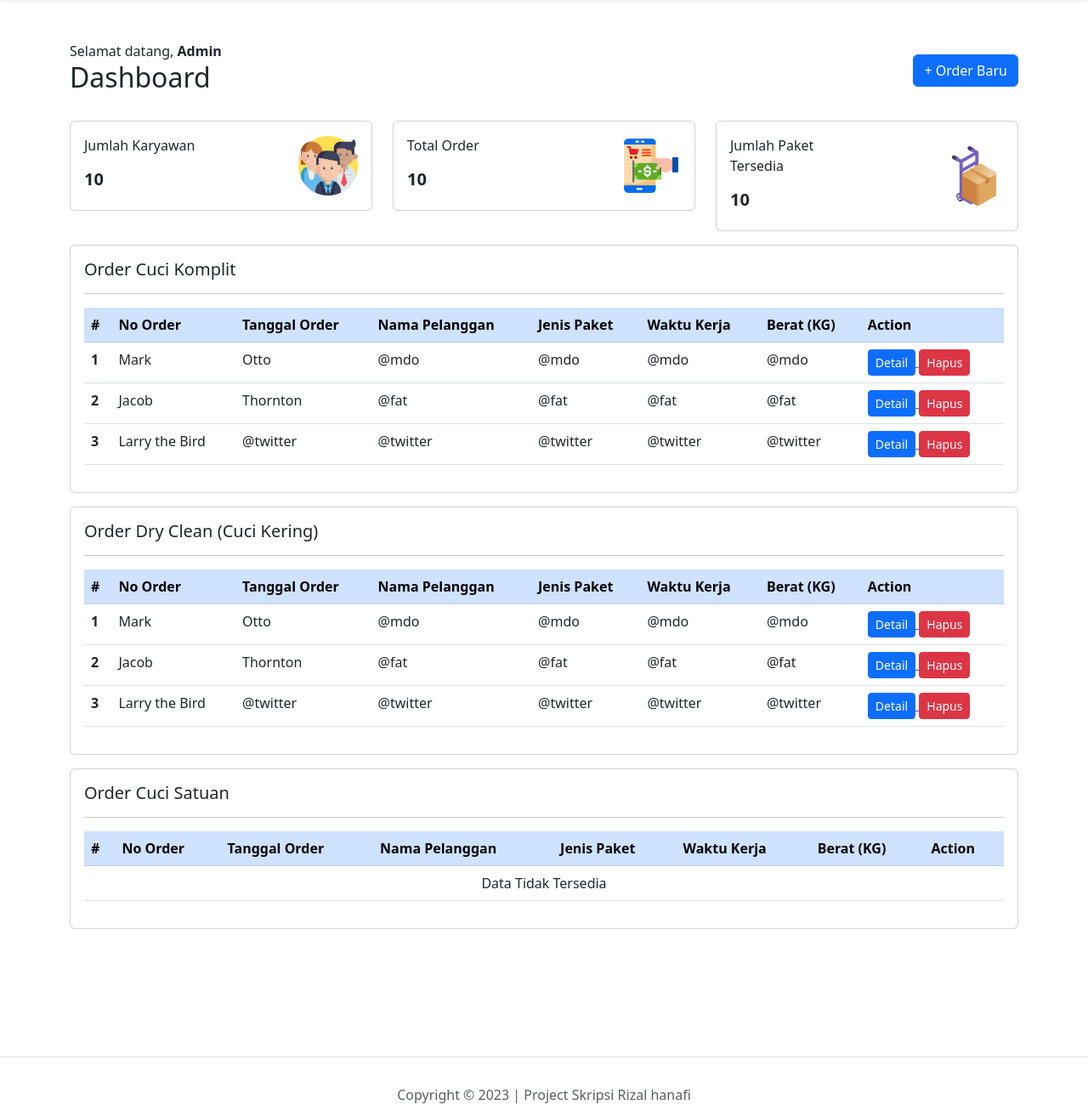
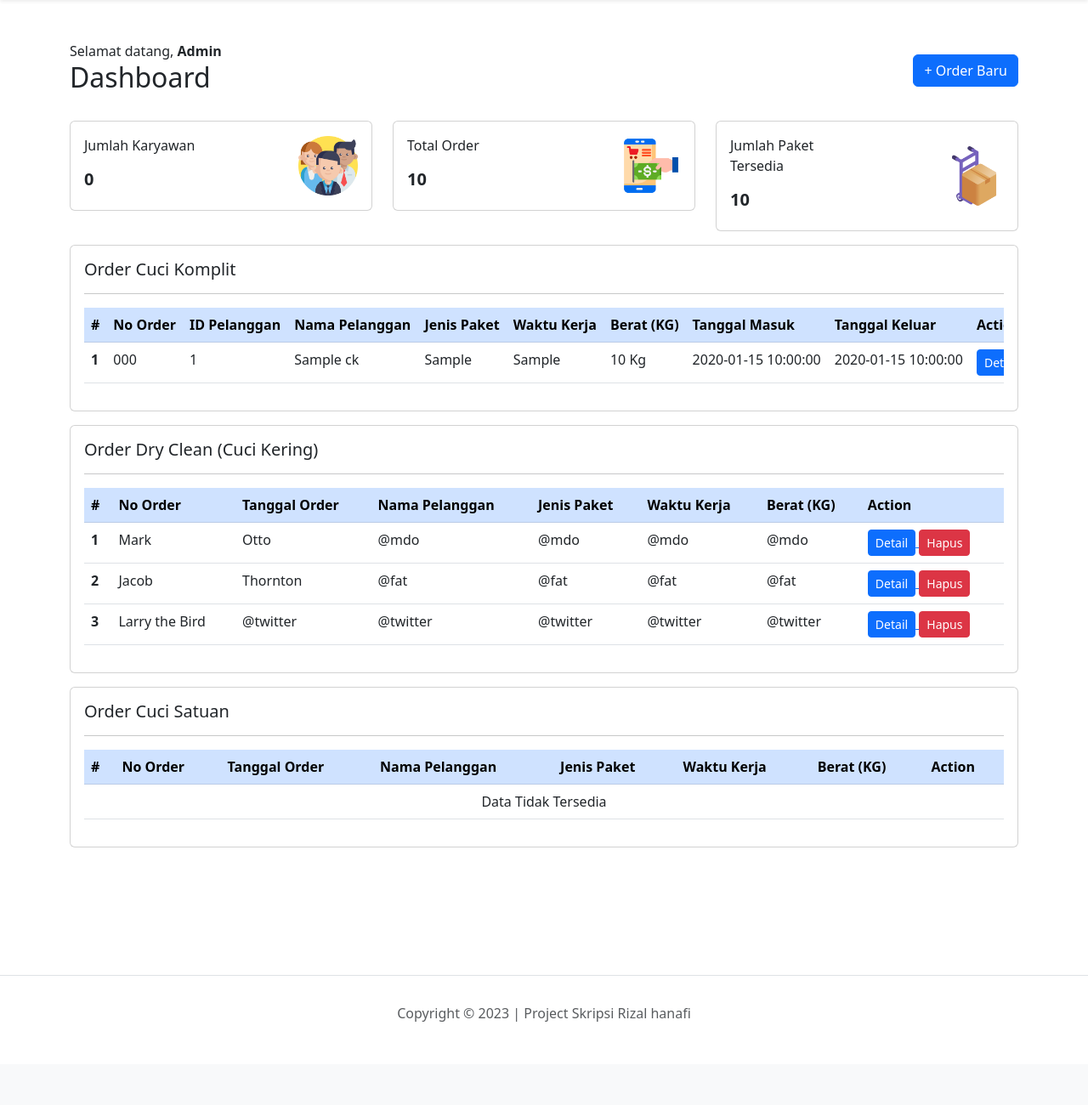
Before and after one commit to rudihardianto/website-laundry-php-native, a PHP site: page /laundry_rizal_skripsi/ in a window 1280 px wide. Shown: the part 58-1358 px from the top of the page at 85% size. After the commit the page ends 1260 px from the top, so only its background shows below. Run offline with PHP 8.4, Linux system fonts and the light colour scheme; tables that the repository leaves empty or names only in its code hold one stand-in row (values such as "Sample post").

Commit message:
CRUD order cuci komplit

```diff
--- a/_functions.php
+++ b/_functions.php
@@ -294,4 +294,65 @@ function delete_cs($del_cs)
     return mysqli_affected_rows($db);
 }
 /* END: CRUD Cuci Satuan */
-?>
+
+// Order
+function order_ck($order_ck)
+{
+    global $db;
+
+    $id_pel     = htmlspecialchars($order_ck['id_pel_ck']);
+    $nama_pel   = htmlspecialchars($order_ck['nama_pel_ck']);
+    $no_telp    = htmlspecialchars($order_ck['no_telp_ck']);
+    $alamat     = htmlspecialchars($order_ck['alamat_ck']);
+    $jns_pkt    = htmlspecialchars($order_ck['jenis_paket_ck']);
+    $berat_qty  = htmlspecialchars($order_ck['berat_qty_ck']);
+    $tgl_masuk  = htmlspecialchars($order_ck['tgl_masuk_ck']);
+    $tgl_keluar = htmlspecialchars($order_ck['tgl_keluar_ck']);
+    $ket        = htmlspecialchars($order_ck['keterangan_ck']);
+
+    // Ambil data id pelanggan dari tabel master
+    $id_pel_ck = mysqli_query($db, "SELECT * FROM master WHERE id_pelanggan = '$id_pel'");
+    if (mysqli_num_rows($id_pel_ck) === 1) {
+        $result_ck = mysqli_fetch_assoc($id_pel_ck);
+
+        $id_pel_ck = $result_ck['id_pelanggan'];
+    }
+
+    // Ambil data dari tabel daftar paket cuci komplit
+    $pkt_ck = mysqli_query($db, "SELECT * FROM tb_cuci_komplit WHERE nama_paket_ck = '$jns_pkt'");
+
+    if (mysqli_num_rows($pkt_ck) === 1) {
+
+        $result_ck = mysqli_fetch_assoc($pkt_ck);
+
+        $wkt_kerja_ck  = $result_ck['waktu_kerja_ck'];
+        $tarif_perkilo = $result_ck['tarif_ck'];
+        $total_bayar   = $berat_qty * $result_ck['tarif_ck'];
+
+        /* Generate nomor order */
+        $str      = uniqid();
+        $limitNum = substr($str, 0, 7);
+        $orderNum = 'CK-'.strtoupper($limitNum);
+    }
+
+    $insert_ck = "INSERT INTO tb_order_ck VALUES(
+		null,'$orderNum',' $id_pel_ck','$nama_pel','$no_telp','$alamat',
+		'$jns_pkt','$wkt_kerja_ck','$berat_qty','$tarif_perkilo',
+		'$tgl_masuk','$tgl_keluar','$total_bayar',
+		'$ket' )";
+    mysqli_query($db, $insert_ck);
+
+    header("refresh:3"); // refresh halaman 3 detik setelah update data
+
+    return mysqli_affected_rows($db);
+}
+
+// Hapus Daftar Orderan Cuci Kering
+function del_or_ck($or_numb_ck)
+{
+    global $db;
+    $del_query_ck = "DELETE FROM tb_order_ck WHERE or_ck_number='$or_numb_ck'";
+    mysqli_query($db, $del_query_ck);
+
+    return mysqli_affected_rows($db);
+}
--- a/daftar_order/daf_or_ck.php
+++ b/daftar_order/daf_or_ck.php
@@ -13,66 +13,47 @@
                                     <tr class="table-primary">
                                         <th scope="col">#</th>
                                         <th scope="col">No Order</th>
-                                        <th scope="col">Tanggal Order</th>
+                                        <th scope="col">ID Pelanggan</th>
                                         <th scope="col">Nama Pelanggan</th>
                                         <th scope="col">Jenis Paket</th>
                                         <th scope="col">Waktu Kerja</th>
                                         <th scope="col">Berat (KG)</th>
+                                        <th scope="col">Tanggal Masuk</th>
+                                        <th scope="col">Tanggal Keluar</th>
                                         <th scope="col">Action</th>
                                     </tr>
                                 </thead>
                                 <tbody>
+                                    <?php $cuci_komplit = query("SELECT * FROM tb_order_ck ORDER BY id_order_ck DESC");
+                                    if (!empty($cuci_komplit)): ?>
+                                    <?php $no = 1;foreach ($cuci_komplit as $ck): ?>
                                     <tr>
-                                        <th scope="row">1</th>
-                                        <td>Mark</td>
-                                        <td>Otto</td>
-                                        <td>@mdo</td>
-                                        <td>@mdo</td>
-                                        <td>@mdo</td>
-                                        <td>@mdo</td>
+                                        <th scope="row"><?=$no++;?></th>
+                                        <td><?=$ck['or_ck_number'];?></td>
+                                        <td><?=$ck['id_pelanggan_ck'];?></td>
+                                        <td><?=$ck['nama_pel_ck'];?></td>
+                                        <td><?=$ck['jenis_paket_ck'];?></td>
+                                        <td><?=$ck['wkt_krj_ck'];?></td>
+                                        <td><?=$ck['berat_qty_ck'].' Kg';?></td>
+                                        <td><?=$ck['tgl_masuk_ck'];?></td>
+                                        <td><?=$ck['tgl_keluar_ck'];?></td>
                                         <td>
-                                            <a href="<?=url('detail_order/detail_ck/detail_order_ck.php');?>">
+                                            <a
+                                                href="<?=url('detail_order/detail_ck/detail_order_ck.php?or_ck_number=')?><?=$ck['or_ck_number']?>">
                                                 <button type="button" class="btn btn-primary btn-sm">Detail</button>
                                             </a>
-                                            <a href="">
-                                                <button type="button" class="btn btn-danger btn-sm">Hapus</button>
+                                            <a href="<?=url('daftar_order/hapus_ck.php?or_ck_number=')?><?=$ck['or_ck_number']?>"
+                                                onclick="return confirm('Yakin akan menghapus?');" <button type="button"
+                                                class="btn btn-danger btn-sm">Hapus</button>
                                             </a>
                                         </td>
                                     </tr>
+                                    <?php endforeach;?>
+                                    <?php else: ?>
                                     <tr>
-                                        <th scope="row">2</th>
-                                        <td>Jacob</td>
-                                        <td>Thornton</td>
-                                        <td>@fat</td>
-                                        <td>@fat</td>
-                                        <td>@fat</td>
-                                        <td>@fat</td>
-                                        <td>
-                                            <a href="<?=url('detail_order/detail_ck/detail_order_ck.php');?>">
-                                                <button type="button" class="btn btn-primary btn-sm">Detail</button>
-                                            </a>
-                                            <a href="">
-                                                <button type="button" class="btn btn-danger btn-sm">Hapus</button>
-                                            </a>
-                                        </td>
+                                        <td colspan="8" class="txt-center">Data Tidak Tersedia</td>
                                     </tr>
-                                    <tr>
-                                        <th scope="row">3</th>
-                                        <td>Larry the Bird</td>
-                                        <td>@twitter</td>
-                                        <td>@twitter</td>
-                                        <td>@twitter</td>
-                                        <td>@twitter</td>
-                                        <td>@twitter</td>
-                                        <td>
-                                            <a href="<?=url('detail_order/detail_ck/detail_order_ck.php');?>">
-                                                <button type="button" class="btn btn-primary btn-sm">Detail</button>
-                                            </a>
-                                            <a href="">
-                                                <button type="button" class="btn btn-danger btn-sm">Hapus</button>
-                                            </a>
-                                        </td>
-                                    </tr>
+                                    <?php endif;?>
                                 </tbody>
                             </table>
                         </div>
--- a/index.php
+++ b/index.php
@@ -1,7 +1,11 @@
-<?php require_once '_header.php';?>
+<?php
+require_once '_header.php';
+$jml_karyawan = count(query('SELECT * FROM master WHERE level ="Karyawan"'));
+?>
+
 
 <!-- START: welcome -->
-<section id="welcome" class="welcome my-4">
+<section id="welcome" class="welcome mb-4">
     <div class="container">
         <div class="row d-flex justify-content-between align-items-center">
             <div class="col">
@@ -27,7 +31,7 @@
                         <div class="row d-flex justify-content-center align-items-center">
                             <div class="col">
                                 <p>Jumlah Karyawan</p>
-                                <h5 class="card-title fw-bold">10</h5>
+                                <h5 class="card-title fw-bold"><?=$jml_karyawan;?></h5>
                             </div>
                             <div class="col text-end">
                                 <img src="_assets/img/team.png" alt="" width="70">
--- a/order/index.php
+++ b/order/index.php
@@ -66,3 +66,5 @@
     </div>
 </section>
 <!-- END: order baru -->
+
+<?php require_once '../_footer.php'?>
```
Also changed, not shown: daftar_order/hapus_ck.php (added, +20 -0 lines), order/order_ck.php (+47 -5 lines).
